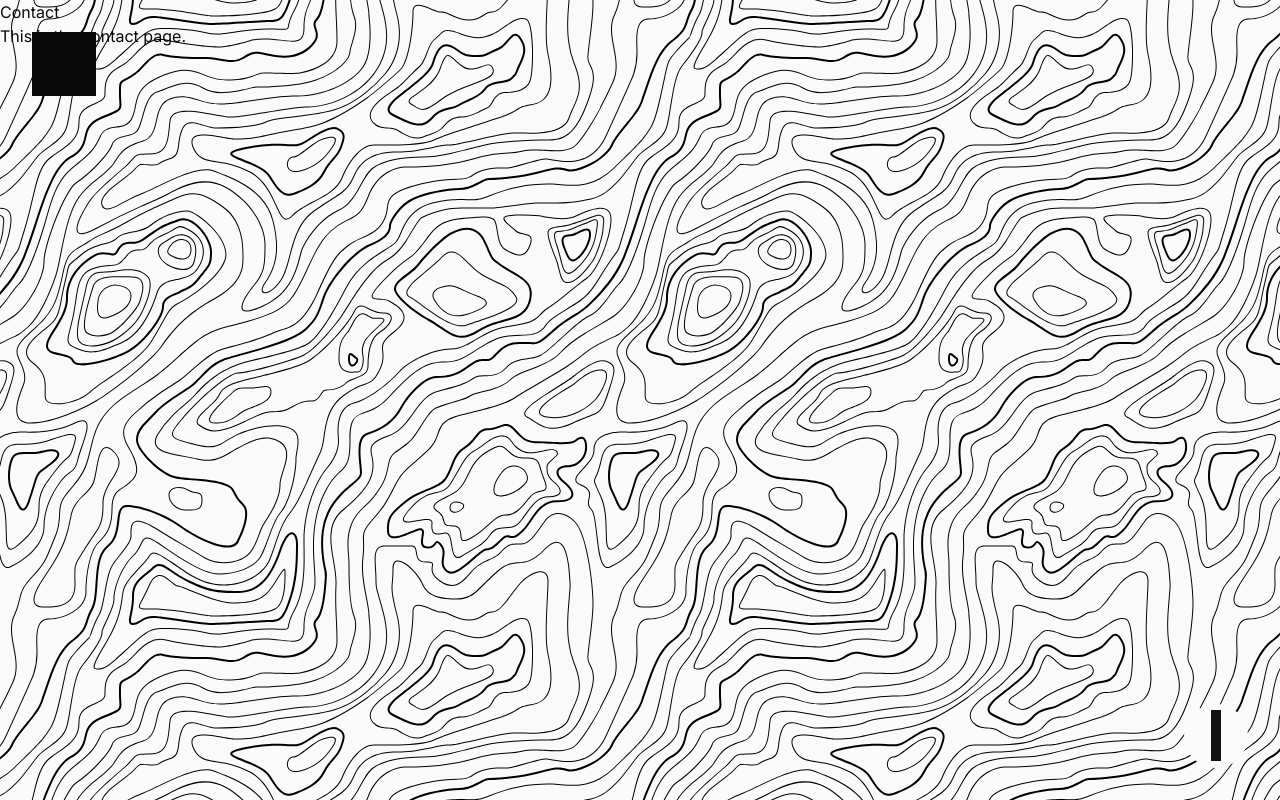
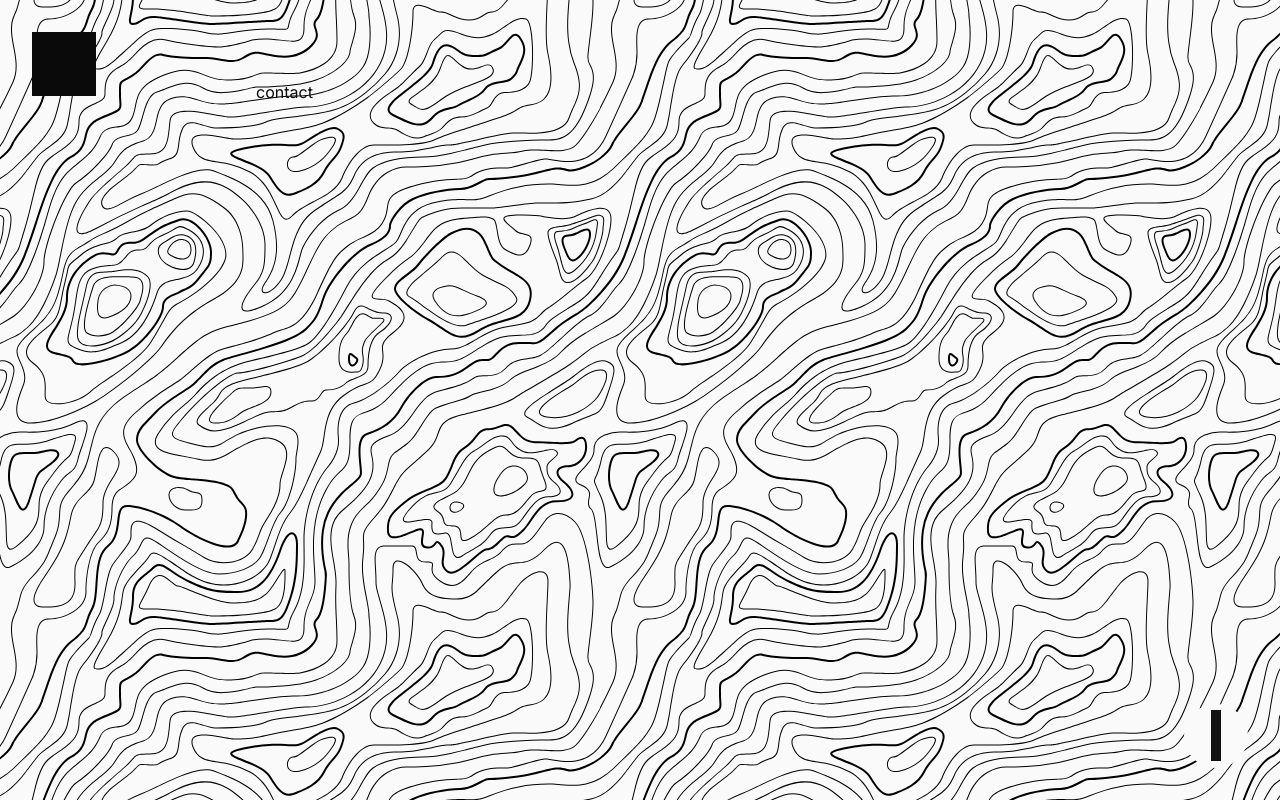
Before and after one commit to uatragada/my-react-router-app-mk2, a React (Vite) app: page /contact in a window 1280 px wide. Built offline with nearby package versions, Linux system fonts and the light colour scheme.

Commit message:
fixed formating on key pages

```diff
--- a/src/pages/about.tsx
+++ b/src/pages/about.tsx
@@ -6,11 +6,18 @@ export default function About() {
   return (
     <main className="about-container flex items-center justify-center pt-16 pb-4">
       <div className="flex-1 flex flex-col items-center gap-8 min-h-64">
-        <header className="flex flex-col items-center gap-9">
+        <header className="about-header flex flex-col items-center gap-8">
           <div className="w-[800px] max-w-[300vw] p-4">
             <h1>About</h1>
           </div>
         </header>
+        <section className="about-content flex flex-col items-center gap-4">
+          <div className="about-text w-[800px] max-w-[300vw] p-4">
+            <p>
+              I am recent Computer Science graduate with a passion for solving problems. I have a strong foundation in programming languages such as Python, Java, and C.
+            </p>
+          </div>
+        </section>
       </div>
     </main>
   );
--- a/src/pages/blog.tsx
+++ b/src/pages/blog.tsx
@@ -1,8 +1,16 @@
 export default function Blog() {
   return (
-    <div>
-      <h1>Blog</h1>
-      <p>This is the blog page.</p>
-    </div>
+    <main className="blog-container flex items-center justify-center pt-16 pb-4">
+      <div className="flex-1 flex flex-col items-center gap-8 min-h-64">
+        <header className="blog-header flex flex-col items-center gap-8">
+          <div className="w-[800px] max-w-[300vw] p-4">
+            <h1>blog</h1>
+          </div>
+        </header>
+        <section className="blog-content flex flex-col items-center gap-4">
+
+        </section>
+      </div>
+    </main>
   );
 }
--- a/src/pages/contact.tsx
+++ b/src/pages/contact.tsx
@@ -1,8 +1,16 @@
 export default function Contact() {
   return (
-    <div>
-      <h1>Contact</h1>
-      <p>This is the contact page.</p>
-    </div>
+    <main className="contact-container flex items-center justify-center pt-16 pb-4">
+      <div className="flex-1 flex flex-col items-center gap-8 min-h-64">
+        <header className="contact-header flex flex-col items-center gap-8">
+          <div className="w-[800px] max-w-[300vw] p-4">
+            <h1>contact</h1>
+          </div>
+        </header>
+        <section className="contact-content flex flex-col items-center gap-4">
+
+        </section>
+      </div>
+    </main>
   );
 }
--- a/src/pages/photography.tsx
+++ b/src/pages/photography.tsx
@@ -47,7 +47,6 @@ export default function Photography() {
                   alt={`Photo ${index + 1}`}
                   className="photo"
                   loading="lazy"
-                  onLoad={(e) => handleImageLoad(e, index)} // Calculate height on load
                 />
               </a>
             </div>
```
